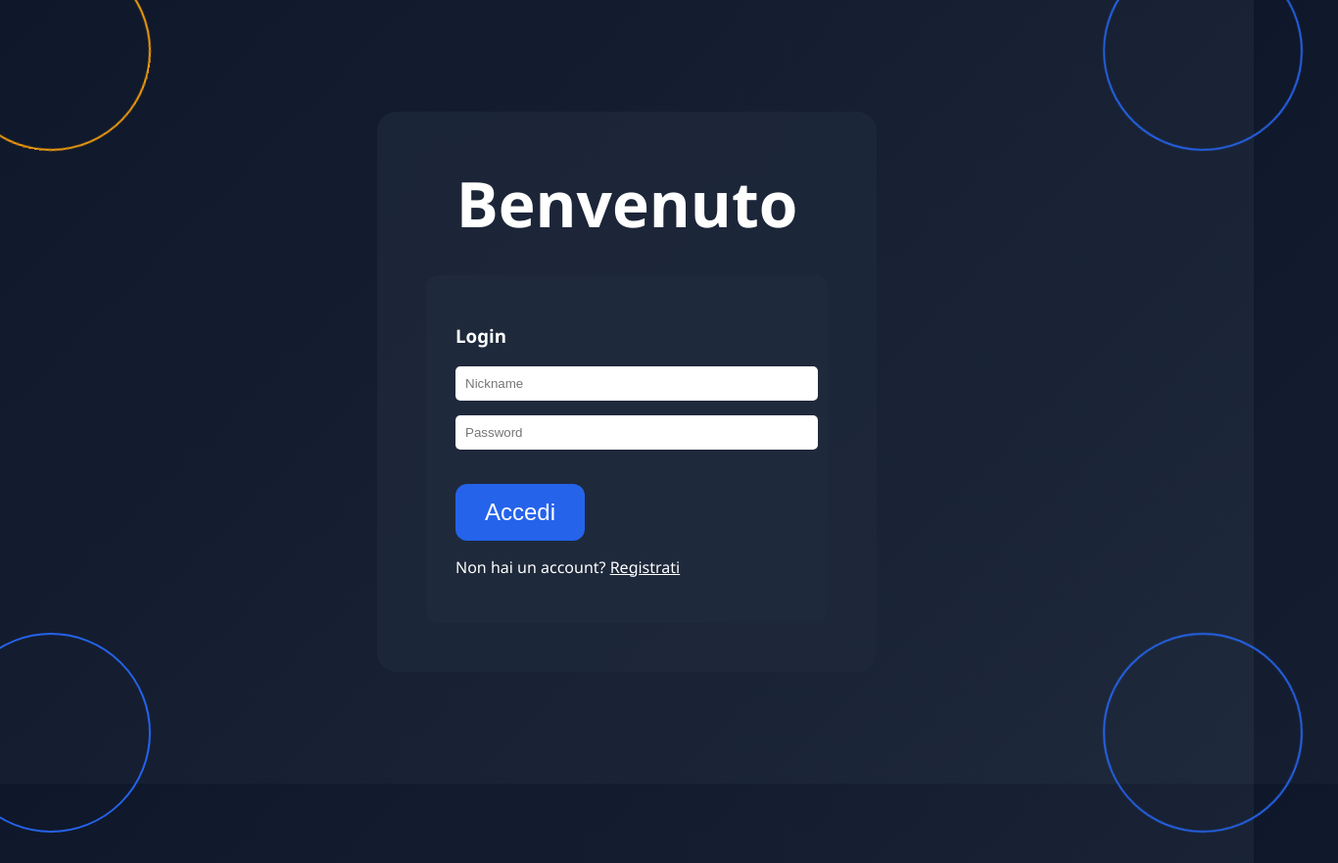
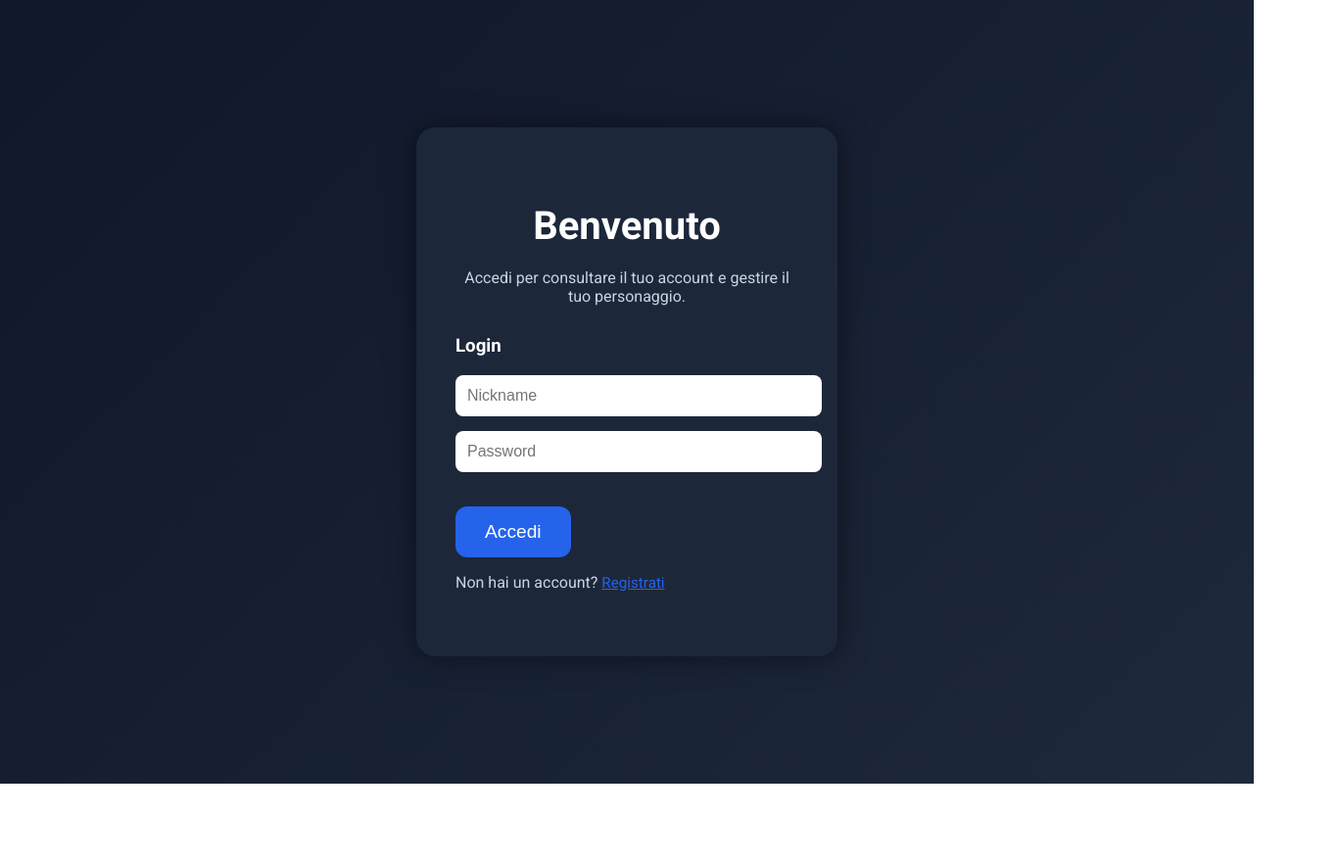
Before and after one commit to adamb112/Gestionale-rp, a website: page public/index.html in a window 1280 px wide. Both pictures are taken after a click on the button "Collega account". Shown: the whole page at 98% size, 1366 px wide, since content can reach past the window. After the commit the page ends 800 px from the top, so only its background shows below. Drawn offline with Linux system fonts and the light colour scheme.

Commit message:
Update index.html
Miglioramento Grafico

```diff
--- a/public/index.html
+++ b/public/index.html
@@ -2,142 +2,129 @@
 <html lang="it">
 <head>
 <meta charset="UTF-8">
-<title>Gestionale RP - Login/Registrazione</title>
+<title>Gestionale RP</title>
+<link href="https://fonts.googleapis.com/css2?family=Roboto:wght@400;700&display=swap" rel="stylesheet">
 <style>
+  /* --- BODY --- */
   body {
     margin:0;
-    font-family: 'Segoe UI', Tahoma, Geneva, Verdana, sans-serif;
+    font-family: 'Roboto', sans-serif;
     background: linear-gradient(135deg,#0f172a,#1e293b);
-    color:white;
     display:flex;
     justify-content:center;
     align-items:center;
     height:100vh;
     overflow:hidden;
-    position:relative;
+    color:white;
   }
 
-  /* LINEE CURVE ANIMATE */
-  .linea {
-    position:absolute;
-    border:2px solid #2563eb;
-    border-radius:50%;
-    width:200px;
-    height:200px;
-    animation: rotate 15s linear infinite;
-    transition: border-color 0.3s;
+  /* --- CARD CENTRALE --- */
+  .card-container {
+    background: rgba(30,41,59,0.95);
+    padding:50px 40px;
+    border-radius:20px;
+    box-shadow: 0 0 30px rgba(0,0,0,0.5);
+    text-align:center;
+    width:350px;
+    animation: fadeSlide 1s ease forwards;
   }
 
-  .linea:hover { border-color:#f59e0b; }
-
-  .linea:nth-child(1){top:-50px; left:-50px;}
-  .linea:nth-child(2){bottom:-50px; right:-50px; animation-delay: 7s;}
-  .linea:nth-child(3){top:-50px; right:-50px; animation-delay: 3s;}
-  .linea:nth-child(4){bottom:-50px; left:-50px; animation-delay: 10s;}
-
-  @keyframes rotate{
-    0%{transform:rotate(0deg);}
-    100%{transform:rotate(360deg);}
+  /* --- TITOLO --- */
+  h1 {
+    font-size:2.5em;
+    margin-bottom:20px;
   }
 
-  /* WELCOME BOX */
-  .welcome-container {
-    text-align:center;
-    animation: fadeIn 1.5s ease forwards;
-    background: rgba(30,41,59,0.8);
-    padding:50px;
-    border-radius:20px;
+  p {
+    font-size:1em;
+    color:#cbd5e1;
   }
 
-  .welcome-text {
-    font-size:4em;
-    font-weight:bold;
-    margin-bottom:30px;
-    opacity:0;
-    animation: slideIn 2s forwards;
-  }
-
+  /* --- PULSANTI --- */
   .btn {
     background-color:#2563eb;
-    padding:15px 30px;
     border:none;
     border-radius:12px;
+    padding:15px 30px;
+    font-size:1.2em;
     color:white;
     cursor:pointer;
-    font-size:1.5em;
-    transition:0.3s;
+    transition: all 0.3s ease;
     margin-top:20px;
   }
 
   .btn:hover {
     background-color:#1d4ed8;
+    transform: scale(1.05);
+    box-shadow: 0 0 15px #2563eb;
   }
 
-  .login-box, .register-box {
-    background:#1e293b;
-    padding:30px;
-    border-radius:12px;
-    margin-top:20px;
-    max-width:350px;
+  /* --- LOGIN & REGISTRAZIONE --- */
+  .form-box {
+    margin-top:30px;
     display:none;
-    animation: fadeSlide 0.5s forwards;
     text-align:left;
   }
 
-  .login-box input, .register-box input {
+  .form-box input {
     width:100%;
-    padding:10px;
+    padding:12px;
     margin-bottom:15px;
-    border-radius:5px;
+    border-radius:8px;
     border:none;
+    font-size:1em;
   }
 
-  .dashboard {
-    text-align:center;
-    display:none;
+  .link-switch {
+    color:#2563eb;
+    cursor:pointer;
+    text-decoration:underline;
+    font-size:0.95em;
   }
 
-  .card {
+  /* --- DASHBOARD --- */
+  .dashboard {
+    display:none;
+    text-align:center;
+  }
+
+  .dashboard .card {
     background:#1e293b;
     padding:25px;
     border-radius:12px;
     margin-top:20px;
-    display:inline-block;
-    min-width:250px;
-    font-size:1.3em;
+    font-size:1.2em;
   }
 
-  @keyframes fadeIn { from{opacity:0;} to{opacity:1;} }
-  @keyframes slideIn { from{opacity:0; transform:translateY(-50px);} to{opacity:1; transform:translateY(0);} }
-  @keyframes fadeSlide { from{opacity:0; transform:translateY(20px);} to{opacity:1; transform:translateY(0);} }
+  /* --- ANIMAZIONI --- */
+  @keyframes fadeSlide {
+    from{opacity:0; transform:translateY(30px);}
+    to{opacity:1; transform:translateY(0);}
+  }
 
 </style>
 </head>
 <body>
 
-<!-- LINEE CURVE -->
-<div class="linea"></div>
-<div class="linea"></div>
-<div class="linea"></div>
-<div class="linea"></div>
-
-<div class="welcome-container">
-  <div class="welcome-text">Benvenuto</div>
+<!-- CARD CENTRALE -->
+<div class="card-container" id="welcomeCard">
+  <h1>Benvenuto</h1>
+  <p>Accedi per consultare il tuo account e gestire il tuo personaggio.</p>
   <button class="btn" id="connectBtn">Collega account</button>
 
   <!-- LOGIN -->
-  <div class="login-box" id="loginBox">
+  <div class="form-box" id="loginBox">
     <h3>Login</h3>
     <form id="loginForm">
       <input type="text" name="nickname" placeholder="Nickname" required>
       <input type="password" name="password" placeholder="Password" required>
       <button class="btn" type="submit">Accedi</button>
     </form>
-    <p>Non hai un account? <span id="showRegister" style="cursor:pointer; text-decoration:underline;">Registrati</span></p>
+    <p>Non hai un account? <span class="link-switch" id="showRegister">Registrati</span></p>
   </div>
 
   <!-- REGISTRAZIONE -->
-  <div class="register-box" id="registerBox">
+  <div class="form-box" id="registerBox">
     <h3>Registrazione</h3>
     <form id="registerForm">
       <input type="text" name="nome" placeholder="Nome" required>
@@ -147,11 +134,11 @@
       <input type="password" name="password" placeholder="Password" required>
       <button class="btn" type="submit">Registrati</button>
     </form>
-    <p>Hai già un account? <span id="showLogin" style="cursor:pointer; text-decoration:underline;">Login</span></p>
+    <p>Hai già un account? <span class="link-switch" id="showLogin">Login</span></p>
   </div>
 </div>
 
-<!-- DASHBOARD -->
+<!-- DASHBOARD MINIMA -->
 <div class="dashboard" id="dashboard">
   <div class="card">
     <h2 id="nickname">Nickname: ---</h2>
@@ -163,17 +150,17 @@
 const connectBtn = document.getElementById('connectBtn');
 const loginBox = document.getElementById('loginBox');
 const registerBox = document.getElementById('registerBox');
-const welcomeContainer = document.querySelector('.welcome-container');
+const welcomeCard = document.getElementById('welcomeCard');
 const dashboard = document.getElementById('dashboard');
 const nicknameField = document.getElementById('nickname');
 const balanceField = document.getElementById('balance');
 
 connectBtn.addEventListener('click', ()=>{
-  loginBox.style.display = 'block';
-  connectBtn.style.display = 'none';
+  loginBox.style.display='block';
+  connectBtn.style.display='none';
 });
 
-// SWITCH LOGIN / REGISTER
+// Switch tra login e registrazione
 document.getElementById('showRegister').addEventListener('click', ()=>{
   loginBox.style.display='none';
   registerBox.style.display='block';
@@ -189,10 +176,10 @@ document.getElementById('loginForm').addEventListener('submit', async function(e
   const nickname = this.nickname.value;
   const password = this.password.value;
 
-  const res = await fetch('/login', {
+  const res = await fetch('/login',{
     method:'POST',
     headers:{'Content-Type':'application/json'},
-    body: JSON.stringify({nickname,password})
+    body:JSON.stringify({nickname,password})
   });
 
   const text = await res.text();
@@ -201,14 +188,14 @@ document.getElementById('loginForm').addEventListener('submit', async function(e
     return;
   }
 
-  // Dashboard minima
-  welcomeContainer.style.display='none';
+  // Mostra dashboard minima
+  welcomeCard.style.display='none';
   dashboard.style.display='block';
-  nicknameField.textContent = "Nickname: " + nickname;
-  balanceField.textContent = "Balance: $0,0";
+  nicknameField.textContent="Nickname: "+nickname;
+  balanceField.textContent="Balance: $0,0";
 });
 
-// REGISTRAZIONE (solo frontend, per ora)
+// REGISTRAZIONE (solo frontend per ora)
 document.getElementById('registerForm').addEventListener('submit', function(e){
   e.preventDefault();
   alert('Registrazione completata! Ora puoi fare login.');
```
